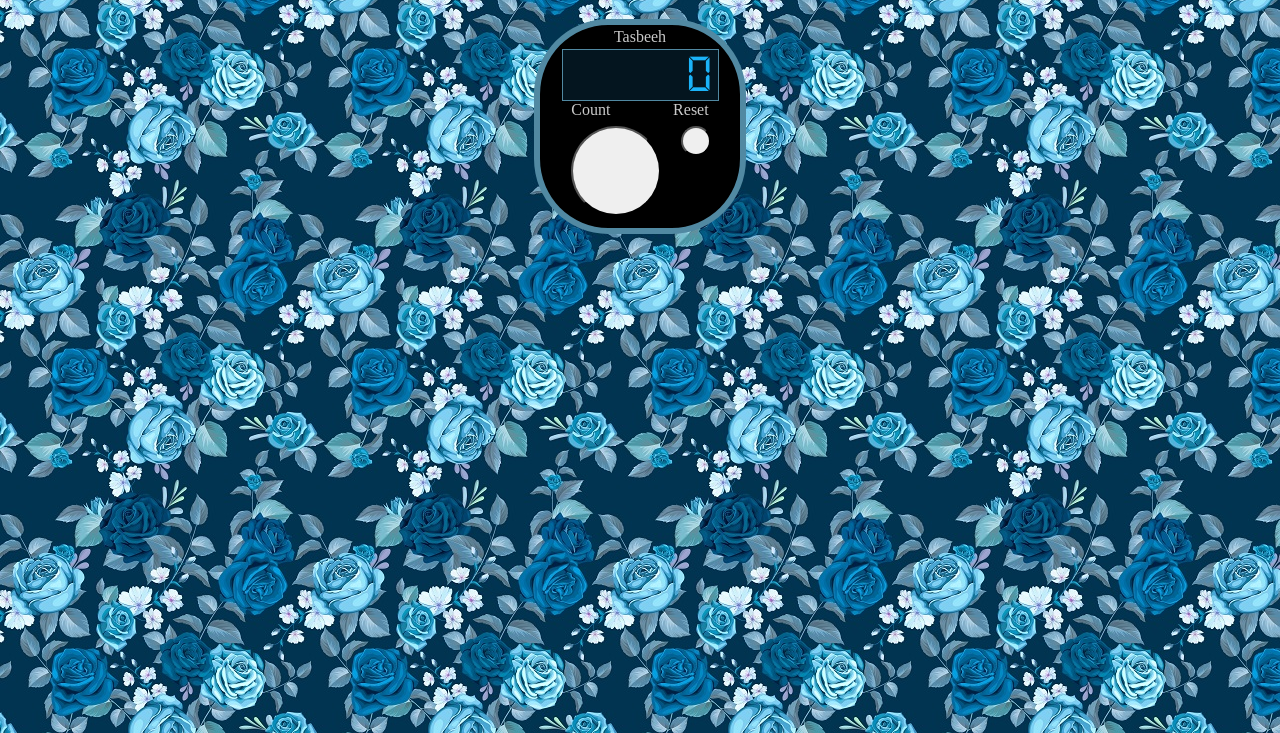
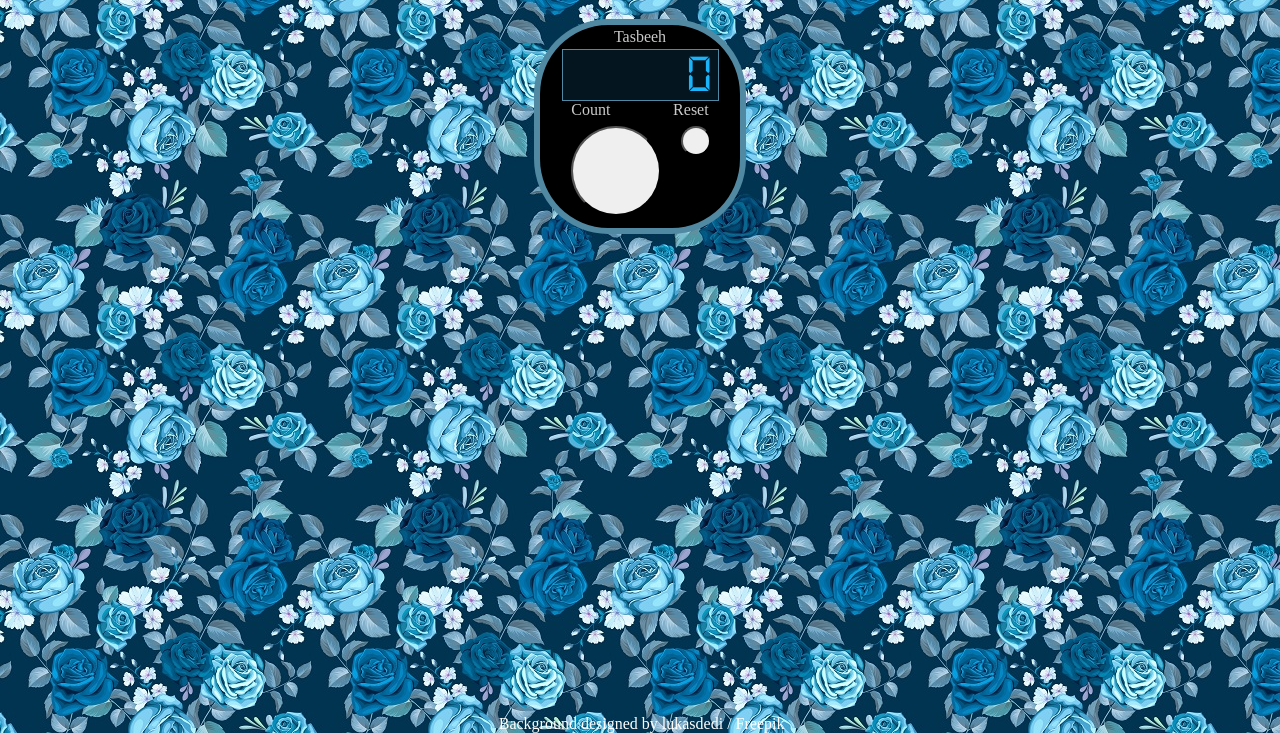
Before and after one commit to mrgereev/tasbeeh, a React app: page / in a window 1280 px wide. Shown: the part 67-800 px from the top of the page. Built offline with nearby package versions, Linux system fonts and the light colour scheme.

Commit message:
added link of designer

```diff
--- a/src/components/app.css
+++ b/src/components/app.css
@@ -70,3 +70,14 @@ body {
   border-radius: 50%;
   outline: none;
 }
+.divFreepik {
+  position: absolute;
+  bottom: 0;
+  width: 99%;
+}
+.linkFreepik {
+  color: white;
+  text-decoration: none;
+  cursor: text;
+  pointer-events: none;
+}
--- a/src/components/counter.js
+++ b/src/components/counter.js
@@ -26,7 +26,11 @@ export const Counter = ({ counter, inc, res }) => {
           >
           </button>
         </div>
+        <div className="divFreepik">
+          <a className="linkFreepik" href="http://www.freepik.com">Background designed by lukasdedi / Freepik</a>
+        </div>
       </div>
+
     )
   };
 
```
